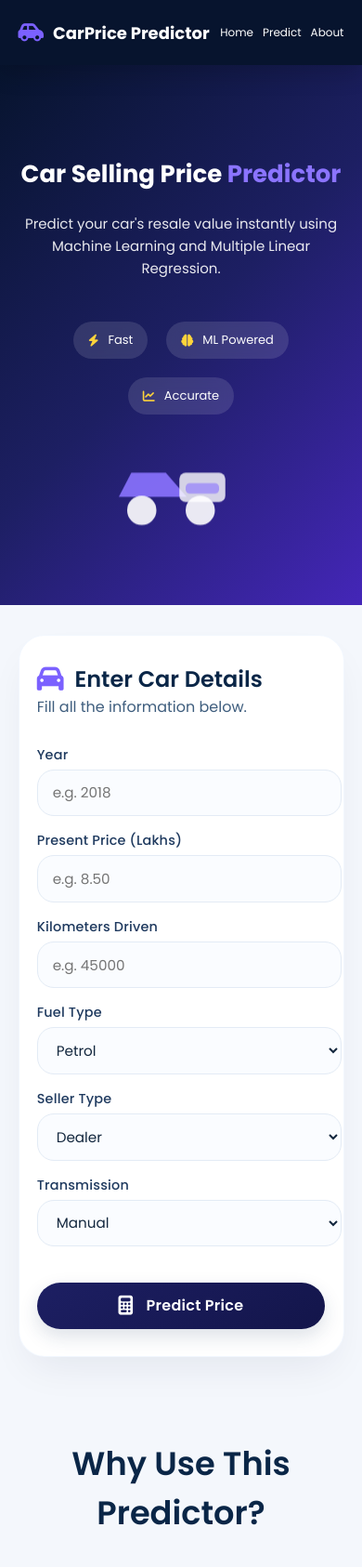
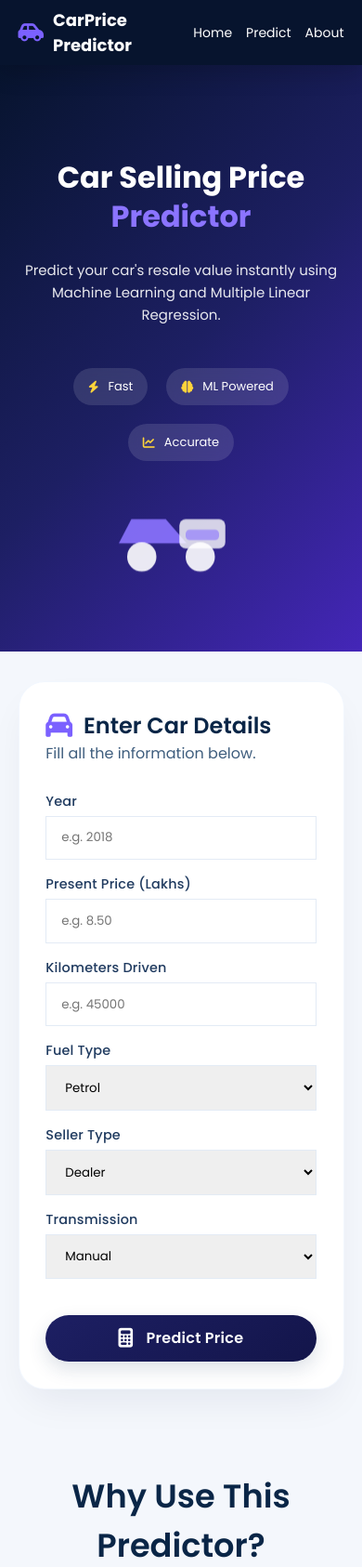
Before and after one commit to NADEEMAHMED770/car-price-prediction-webapp, a Flask app: page / in a window 390 px wide. Shown: the top 1686 px of the page at 93% size. Run offline with Flask 3, Linux system fonts and the light colour scheme.

Commit message:
Fix mobile responsive layout

```diff
--- a/static/style.css
+++ b/static/style.css
@@ -243,15 +243,17 @@
 }
 
 .input-box input,
-.input-box select {
-  padding: 0.8rem 1rem;
-  border: 1.5px solid #e3ebf5;
-  border-radius: 18px;
-  font-size: 0.95rem;
-  background: #fafcff;
-  transition: 0.2s;
-  outline: none;
-  color: #13273e;
+.input-box select{
+
+    width:100%;
+    max-width:100%;
+
+    padding:0.8rem 1rem;
+
+    border:1.5px solid #e3ebf5;
+
+    box-sizing:border-box;
+
 }
 
 .input-box input:focus,
@@ -594,6 +596,20 @@
     padding-top: 70px;
   }
 
+  .input-box{
+    width:100%;
+}
+
+    .input-box input,
+    .input-box select{
+        width:100%;
+        max-width:100%;
+    }
+
+    .form-card{
+    overflow:hidden;
+    }
+
   header {
     height: 70px;
     padding: 0 5%;
@@ -629,8 +645,9 @@
     max-width: 250px;
   }
   .form-card {
-    padding: 1.8rem 1.2rem;
+    padding: 1.8rem;
     border-radius: 28px;
+    }
   }
   .form-card h2 {
     font-size: 1.5rem;
```
